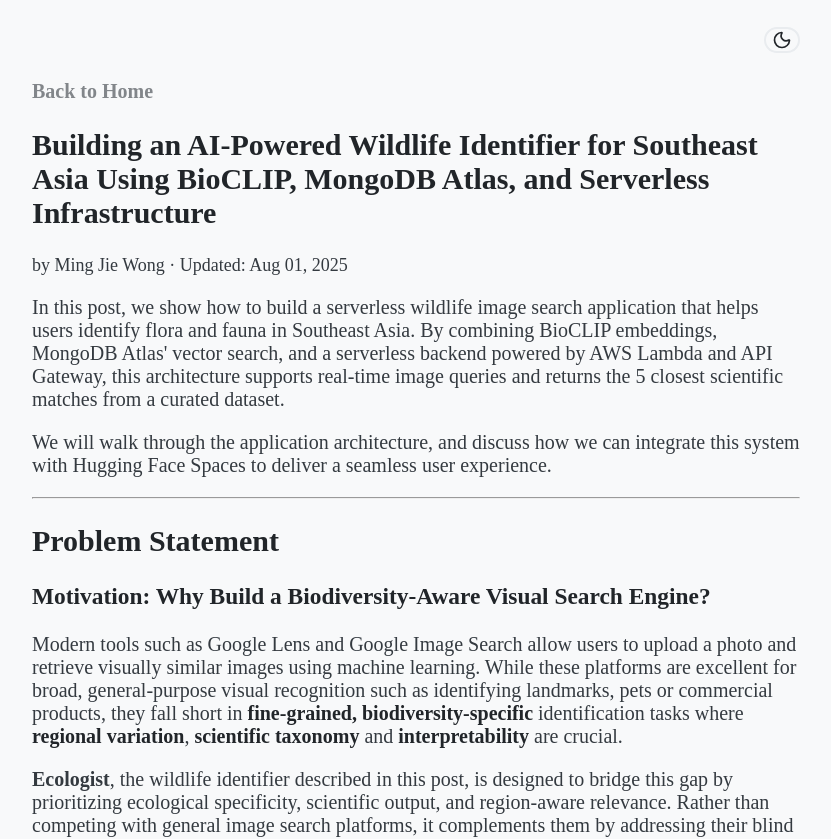
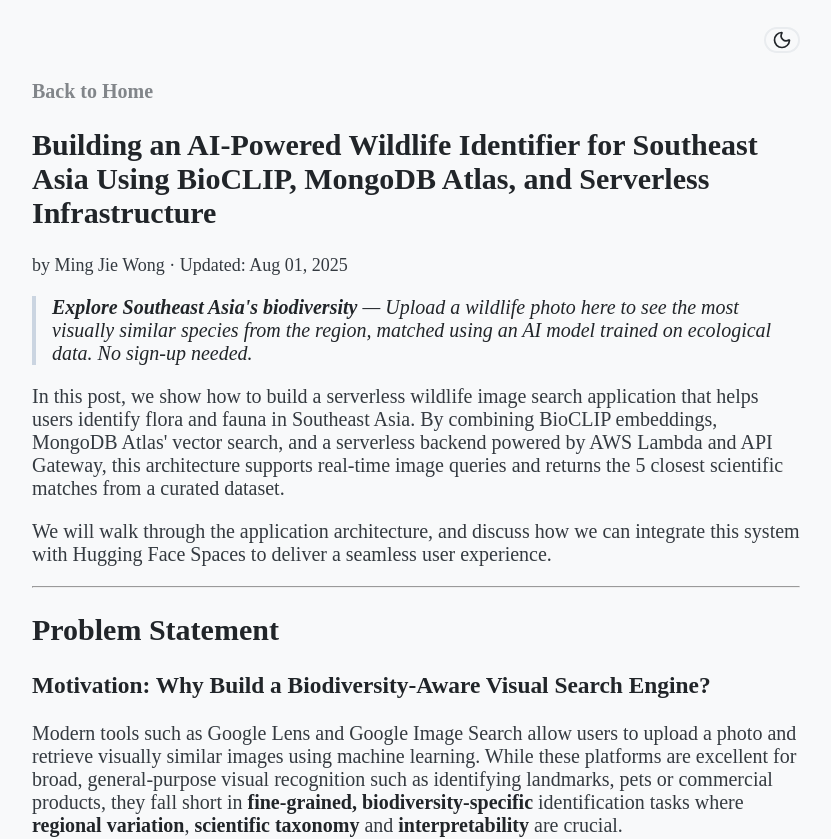
Before and after one commit to mingjiewong/mingjiewong.github.io, a React (Vite) app: page /blog/ecologist-ai in a window 1280 px wide. Shown: the top 839 px of the page, without its empty margins (224-1055 px from the left). Built offline with nearby package versions, Linux system fonts and the light colour scheme.

Commit message:
Fix: add call to action link

```diff
--- a/src/pages/EcologistPost.jsx
+++ b/src/pages/EcologistPost.jsx
@@ -98,6 +98,18 @@
           by Ming Jie Wong · Updated: Aug 01, 2025
           <br />
         </p>
+        <blockquote className="text-strong">
+          <strong>Explore Southeast Asia's biodiversity</strong> — {" "}
+          <a
+            href="https://huggingface.co/spaces/mjwong/ecologist"
+            target="_blank"
+            rel="noreferrer"
+            className="text-current no-underline hover:underline"
+          >
+            Upload a wildlife photo here
+          </a>{" "}
+          to see the most visually similar species from the region, matched using an AI model trained on ecological data. No sign-up needed.
+        </blockquote>
         <p>
           {ecologistPostPreview}
         </p>
@@ -252,8 +264,7 @@
           <li><strong className="text-strong">Delivers detailed results</strong>, including the scientific and common name, five reference images for visual comparison, and a similarity score.</li>
         </ul>
         <p>
-          Hosted on <strong className="text-strong"><a href="https://huggingface.co/spaces/mjwong/ecologist" target="_blank" rel="noreferrer" className="text-current no-underline hover:underline">Hugging Face Spaces</a></strong>,
-          Ecologist is free, requires no sign-in, and offers a transparent, scientifically grounded alternative to commercial visual search systems, making it ideal for researchers, educators, and nature enthusiasts.
+          Hosted on Hugging Face Spaces, Ecologist is free, requires no sign-in, and offers a transparent, scientifically grounded alternative to commercial visual search systems, making it ideal for researchers, educators, and nature enthusiasts.
         </p>
         <hr />
 
```
